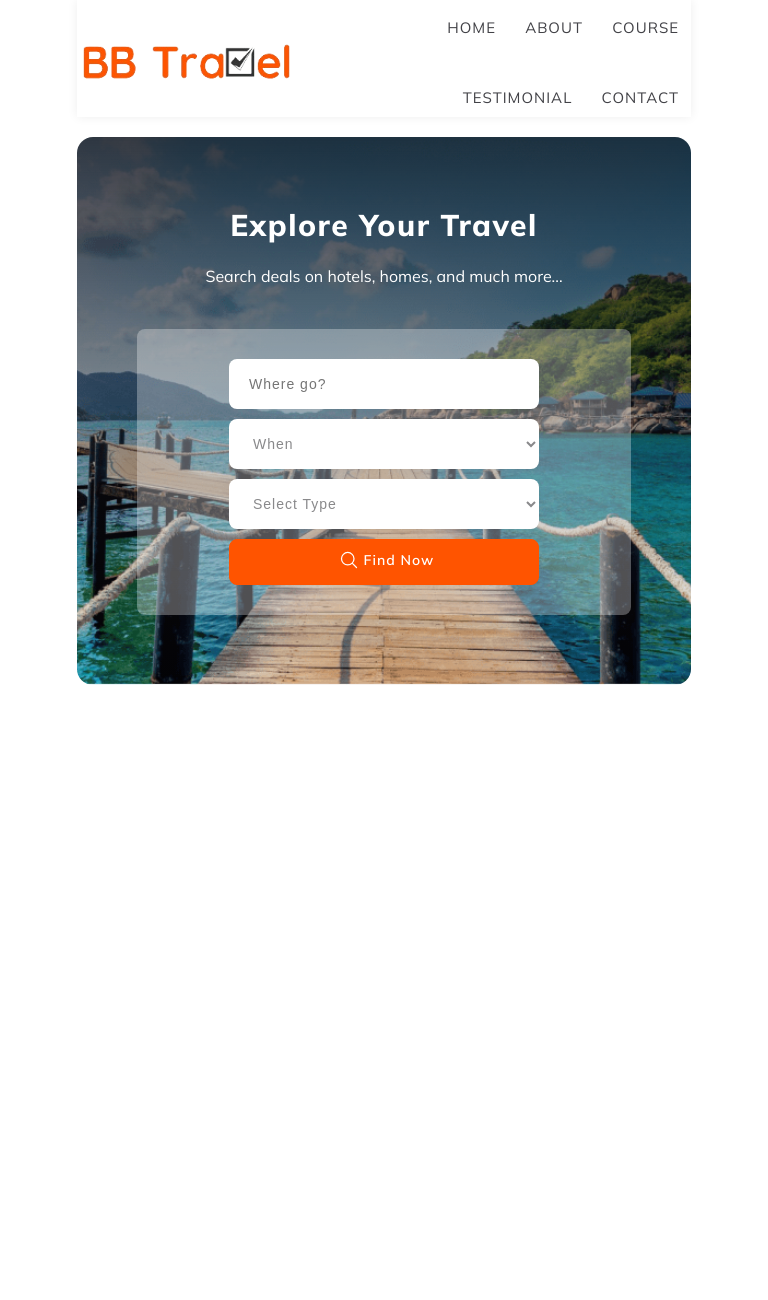
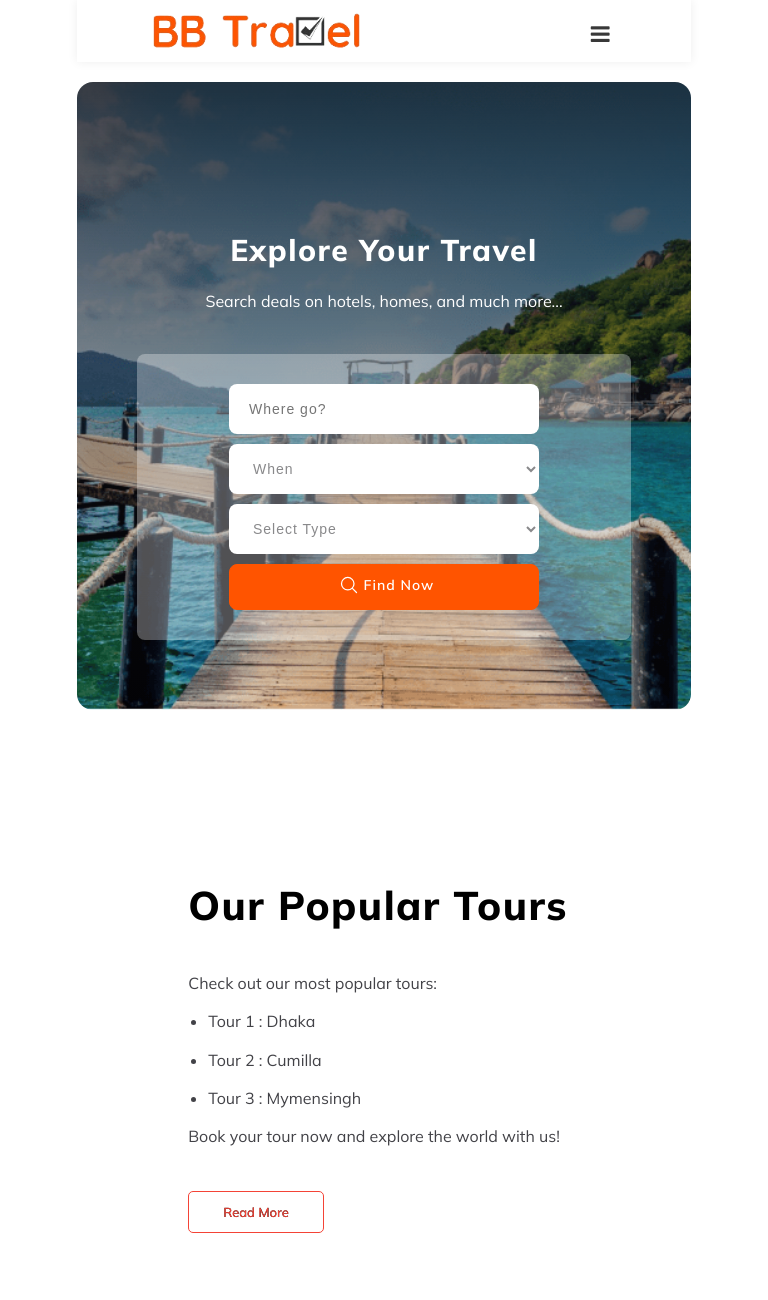
Before and after one commit to SadatRiyad/PH-Assignment2, a plain HTML site: page index.html in a window 768 px wide. Shown: the top 1300 px of the page. Before the commit the page ends 800 px from the top, so only its background shows below. Drawn offline with Linux system fonts and the light colour scheme.

Commit message:
banner1 added

```diff
--- a/css/style.css
+++ b/css/style.css
@@ -31,6 +31,7 @@ body {
 .container {
     max-width: 1200px;
     margin: 0 auto;
+    margin-top: 80px;
 }
 
 .btn-primary{
@@ -51,7 +52,7 @@ body {
 }
 & .btn-primary:hover{
     background-color: #b93e00b0;
-    color: #FF5400;
+    color: #fff;
     border:1.5px solid #FF5400;
 }
 /* global styles end */
@@ -68,7 +69,7 @@ body {
 nav{
     display: flex;
     position: relative;
-    padding: 2% 0% 0%;
+    padding: 2% 0% 1%;
     justify-content: space-around;
     letter-spacing: 1px;
     align-items: center;
@@ -188,10 +189,94 @@ header {
 }
 /* header end */
 
+/* banner1 start */
+.banner1-content{
+    display: flex;
+    margin: 70px auto 40px;
+    width: 80%;
+    padding: 40px 0px;
+    align-items: center;
+    flex-wrap: wrap;
+
+        & .banner1-col{
+            flex-basis: 49%;
+            padding: 30px 5px 30px 0px;
+        }
+        & .banner1-col img{
+            width: 100%;
+            padding: 10px 0px 0px 10px;
+        }
+        & .banner1-col h2{
+            font-size: 40px;
+            font-weight: 800 !important;
+            line-height: 50px;
+            letter-spacing: 1.5px;
+            padding-top: 10px;
+            font-weight: 600;
+            margin: 10px 0px 40px;
+        }
+        & .banner1-col p, ul li {
+            color: #424247;
+            font-size: 16px;
+            font-weight: 400;
+            line-height: 1.7em;
+            padding: 0px 15px 11px 0px;
+        }
+        & .banner1-col ul li{
+            margin-left: 20px;
+        }
+
+        & .hero-btn{
+            display: inline-block;
+            text-decoration: none;
+            color: #f44336;
+            font-weight: 500;
+            padding: 12px 34px;
+            border: 1px solid #f44336;
+            border-radius: 5px;
+            transition:all 0.3s ease-in-out;
+            font-size: 13px;
+            background: transparent;
+            cursor: pointer;
+            margin-top: 30px;
+            text-shadow: .1px .1px #000 !important;
+        }
+        & .hero-btn:hover{
+            background: #f44336;
+            color: #fff;
+            border: 1px solid #f44336;
+            transform: translateY(-7px);
+            box-shadow: 0px 0px 10px #000;
+            text-shadow: .5px .5px #000;
+        }
+
+}
+.hero-btn{
+    display: inline-block;
+    text-decoration: none;
+    color: #FF5400;
+    border: 1.5px solid #FF5400;
+    padding: 12px 34px;
+    margin: 20px 0px;
+    border-radius: 5px;
+    transition: 0.5s;
+    font-size: 13px;
+    background: transparent;
+    cursor: pointer;
+}
+.hero-btn:hover{
+    background: #FF5400;
+    color: #fff;
+    border: 1.5px solid #FF5400;
+}
+
 
 
 /* media quary start */
 @media (max-width: 600px) {
+    .container{
+        margin-top: 40px;
+    }
     .nav-links ul li{
         overflow: hidden;
     }
@@ -207,6 +292,9 @@ header {
         margin-top: 0px;
         transition: 1s;
     }
+    .nav-links ul li::after{
+        background: #fff;
+    }
     nav .fa{
         display: block;
         color: #000000c7;
@@ -218,11 +306,17 @@ header {
         color: #000000c7;
         font-weight: 700;
     }
+    .nav-links ul li a:hover{
+        color: #fff;
+    }
     .nav-links ul{
         padding: 25px;
     }
     .nav-links ul li::after{
         color: #fff !important;
+    }
+    & .banner1-col {
+        padding: 20px 5px;
     }
 
     header {
@@ -265,10 +359,70 @@ header {
             color: #13131880;
         }
     }
+    .banner1-content{
+        flex-direction: column;
+        margin: 15px auto;
+
+        & .banner1-col h2 {
+            font-size: 30px;
+            font-weight: 800 !important;
+            line-height: 40px;
+            letter-spacing: 0.5px;
+            padding-top: 5px;
+            font-weight: 600;
+            margin: 10px 0px 10px;
+        }
+        & .hero-btn{
+            margin-top: 20px;
+        }
+    }
 }
 
 
 @media screen and (min-width:600.01px) and (max-width: 991px) {
+    .nav-links ul li{
+        overflow: hidden;
+    }
+    .nav-links{
+        position: fixed;
+        background: #f44336;
+        height: 100vh;
+        width: 200px;
+        top: 0;
+        right: -200px;
+        text-align: left;
+        z-index: 2;
+        margin-top: 0px;
+        transition: 1s;
+    }
+    .nav-links ul li::after{
+        background: #fff;
+    }
+    nav .fa{
+        display: block;
+        color: #000000c7;
+        margin: 10px;
+        font-size: 22px;
+        cursor: pointer;
+    }
+    .nav-links ul li a{
+        color: #000000c7;
+        font-weight: 700;
+    }
+    .nav-links ul li a:hover{
+        color: #fff;
+    }
+    .nav-links ul{
+        padding: 25px;
+    }
+    .nav-links ul li::after{
+        color: #fff !important;
+    }
+    & .banner1-col {
+        padding: 20px 5px;
+    }
+
+
     header {
         width: 80%;
         padding: 70px 20px 50px;
@@ -313,5 +467,10 @@ header {
             width: 310px;
         }
     }
+    .banner1-content{
+        flex-direction: column;
+        margin: 15px auto;
+    }
+
 }
 /* media quary end */
--- a/index.html
+++ b/index.html
@@ -20,11 +20,11 @@
             <div class="nav-links" id="navLinks">
               <i class="fa fa-times" onclick="hideMenu()"></i>
               <ul>
-                <li><a href="index.html">HOME</a></li>
-                <li><a href="about.html">ABOUT</a></li>
-                <li><a href="course.html">COURSE</a></li>
-                <li><a href="testimonial.html">TESTIMONIAL</a></li>
-                <li><a href="contact.html">CONTACT</a></li>
+                <li><a href="#">HOME</a></li>
+                <li><a href="#">PACKAGES</a></li>
+                <li><a href="#">TESTIMONIALS</a></li>
+                <li><a href="#">BLOG</a></li>
+                <li><a href="#">CONTACT</a></li>
               </ul>
             </div>
             <i class="fa fa-bars" onclick="showMenu()"></i>
@@ -69,6 +69,26 @@
     </header>
 
     <main>
+        <!-- banner1 start -->
+        <div class="container">
+            <section class="banner1-content">
+                <div class="banner1-col">
+                    <h2>Our Popular Tours</h2>
+                    <p>Check out our most popular tours:</p>
+                    <ul>
+                        <li> Tour 1 :  Dhaka</li>
+                        <li> Tour 2 :  Cumilla</li>
+                        <li> Tour 3 :  Mymensingh</li>
+                    </ul>
+                    <p>Book your tour now and explore the world with us!</p>
+                    <a href="#" class="hero-btn">Read More</a>
+                </div>
+                <div class="banner1-col">
+                    <img src="images/Rectangle 4.png" alt="">
+                </div>
+            </section>
+        </div>
+        <!-- about us content end -->
 
     </main>
 
```
